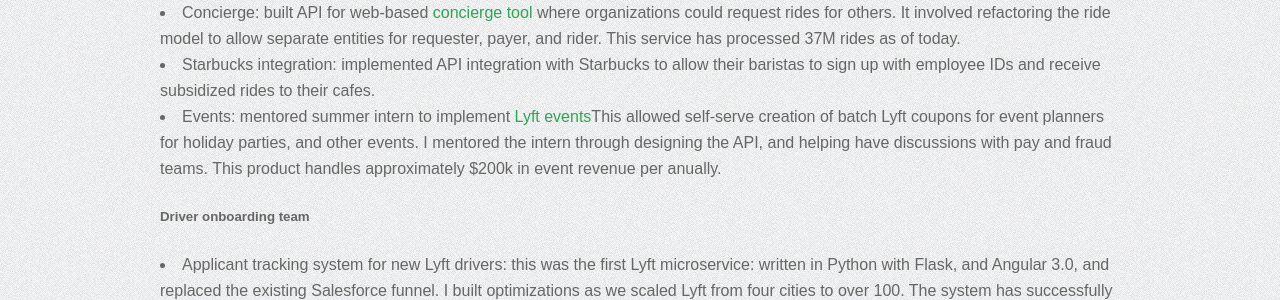
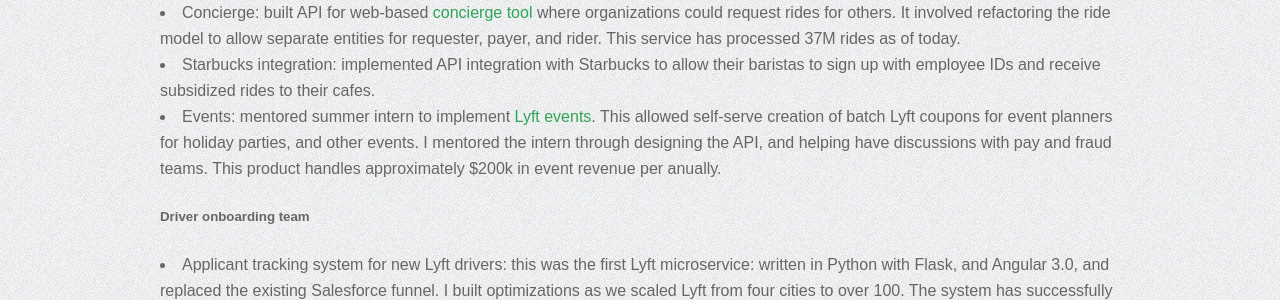
Before and after one commit to glenrobertson/glenrobertson.github.com, a Jekyll site: the page built from resume_2020.html, in a window 1280 px wide and 900 px high, scrolled down 1097 px. Shown: the part 152-452 px from the top of the window. Built offline with Jekyll 4.4.1, drawn with Linux system fonts in a browser that asks for light colours.

Commit message:
More info

```diff
--- a/resume_2020.html
+++ b/resume_2020.html
@@ -42,7 +42,7 @@
     <li>Business profiles: technical lead for <a href="https://lyft.com/business">business profiles</a>. I wrote a tech spec, seeked consensus with client engineers, and built the back-end APIs. More than 1.4M Lyft riders have added business profiles. I also built the back-end API to <a href="https://www.businessinsider.com/how-to-get-lyft-receipt">generate PDF reports of business rides for expensing purposes</a>.</li>
     <li>Concierge: built API for web-based <a href="https://support.lyftbusiness.com/hc/en-us/articles/360018624554-Send-rides-for-your-people-with-Concierge">concierge tool</a> where organizations could request rides for others. It involved refactoring the ride model to allow separate entities for requester, payer, and rider. This service has processed 37M rides as of today.</li>
     <li>Starbucks integration: implemented API integration with Starbucks to allow their baristas to sign up with employee IDs and receive subsidized rides to their cafes.</li>
-    <li>Events: mentored summer intern to implement <a href="https://lyft.com/events">Lyft events</a>This allowed self-serve creation of batch Lyft coupons for event planners for holiday parties, and other events. I mentored the intern through designing the API, and helping have discussions with pay and fraud teams. This product handles approximately $200k in event revenue per anually.</li>
+    <li>Events: mentored summer intern to implement <a href="https://lyft.com/events">Lyft events</a>. This allowed self-serve creation of batch Lyft coupons for event planners for holiday parties, and other events. I mentored the intern through designing the API, and helping have discussions with pay and fraud teams. This product handles approximately $200k in event revenue per anually.</li>
 </ul>
 
 <h5>Driver onboarding team</h5>
```
